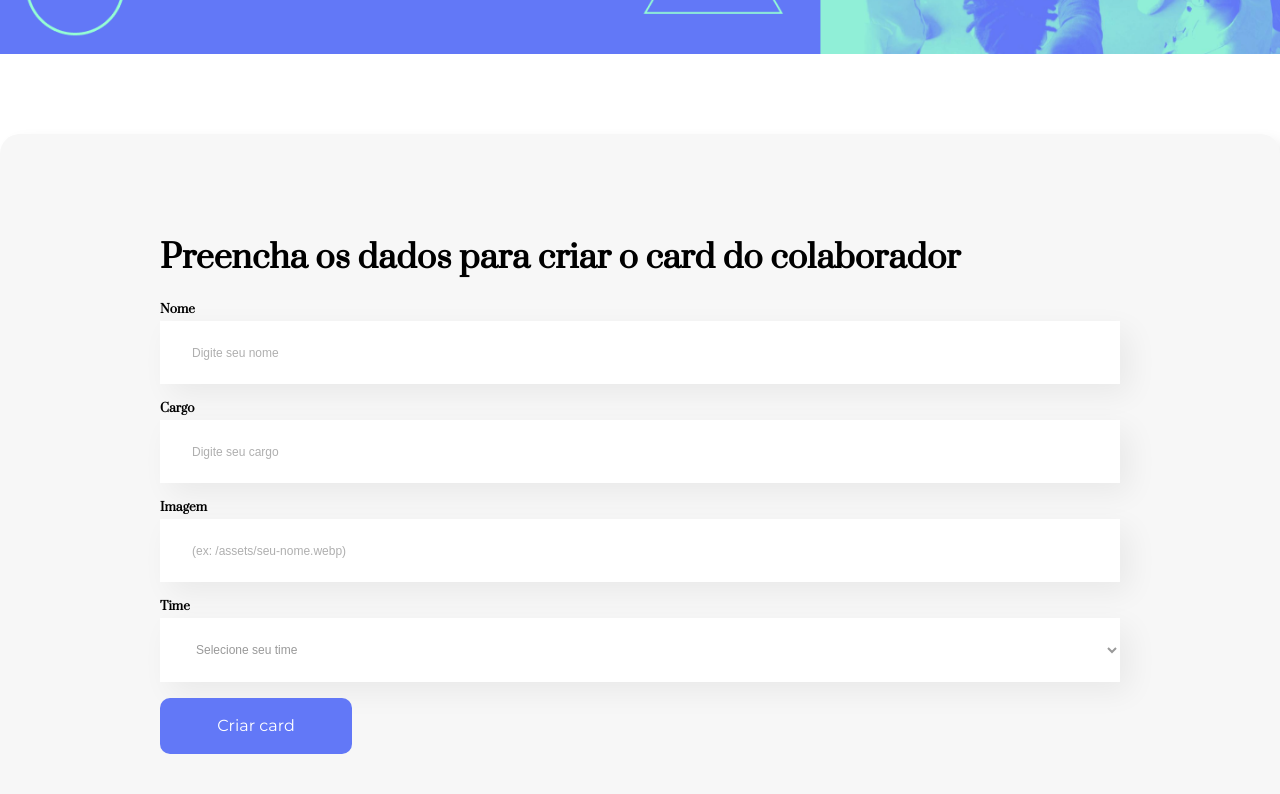
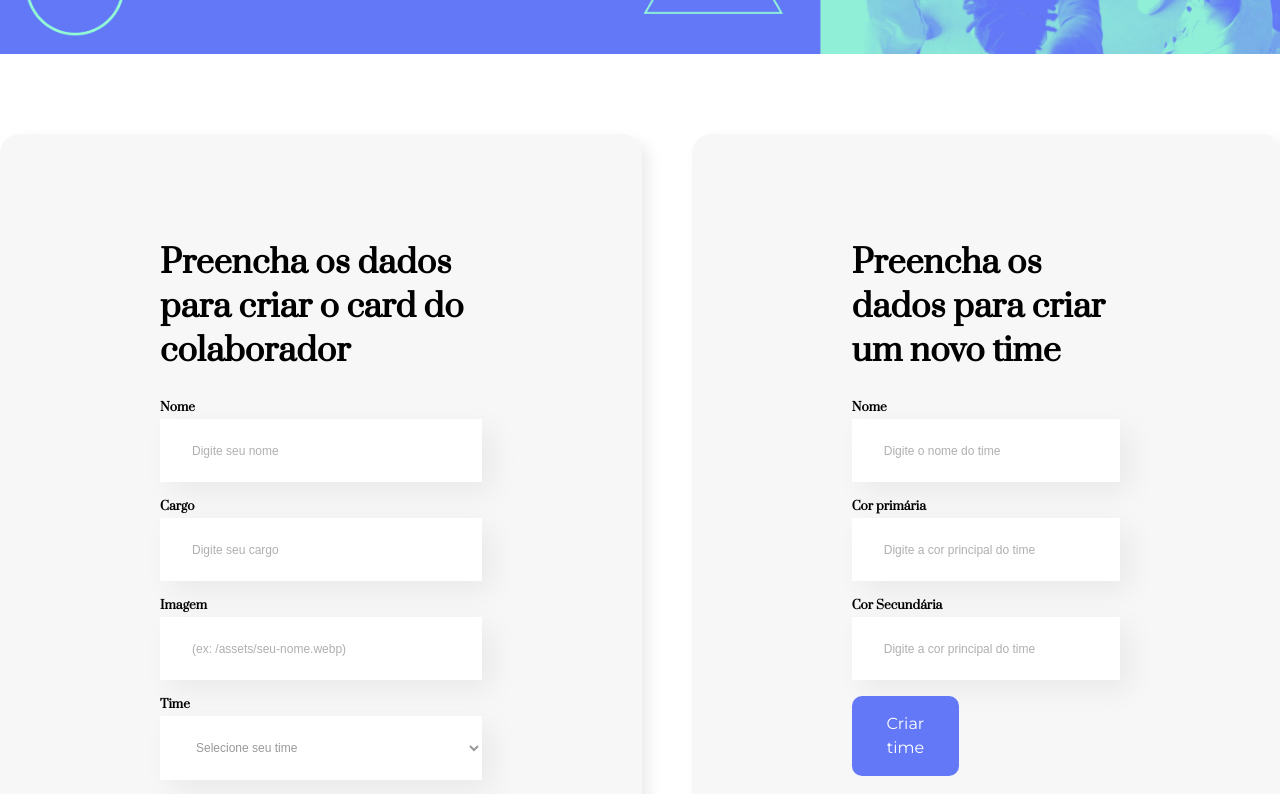
Before and after one commit to danielcoosta1/organo, a React (Create React App) app: page / in a window 1280 px wide. Shown: the part 440-1234 px from the top of the page. Built offline with nearby package versions, Linux system fonts and the light colour scheme.

Commit message:
colocando os formularios lado a lado, quando o usario estiver no desktop

```diff
--- a/src/components/Formulário/index.jsx
+++ b/src/components/Formulário/index.jsx
@@ -3,6 +3,7 @@
   FormularioTitle,
   FormularioForm,
   FormularioButton,
+  Main
 } from "./styles";
 
 import InputDefault from "../InputDefault";
@@ -77,7 +78,8 @@
   };
 
   return (
-    <>
+
+      <Main>
         <FormularioContainer>
           <FormularioTitle>
             Preencha os dados para criar o card do colaborador
@@ -120,7 +122,7 @@
               id="time" // O mesmo nome do campo no estado
               value={formData.time} // Valor controlado
               onChange={handleChange} // Mesma função que os outros inputs
-            options={times.map(time=> time.nome)}
+              options={times.map((time) => time.nome)}
             />
 
             {/* button */}
@@ -160,7 +162,8 @@
             <FormularioButton type="submit">Criar time</FormularioButton>
           </FormularioForm>
         </FormularioContainer>
-    </>
+      </Main>
+
   );
 };
 
--- a/src/components/Formulário/styles.js
+++ b/src/components/Formulário/styles.js
@@ -1,12 +1,25 @@
 import styled from "styled-components";
+
+const Main = styled.section`
+  display: flex;
+  gap: 50px;
+  max-width: 100rem;
+  margin: 0 auto;
+
+
+  @media screen and (max-width: 768px) {
+    flex-direction: column;
+  }
+  @media screen and (max-width: 420px) {
+
+  }
+`;
 
 const FormularioContainer = styled.div`
   display: flex;
   flex-direction: column;
   margin-top: 1.5rem;
   padding: 5rem 10rem;
-  max-width: 60rem;
-  margin: 0 auto;
 
   margin-top: 5rem;
 
@@ -44,7 +57,7 @@
 `;
 
 const FormularioButton = styled.button`
-  width: 20%;
+  width: 40%;
   background: #6278f7;
   mix-blend-mode: normal;
   border-radius: 10px;
@@ -87,4 +100,5 @@
   FormularioTitle,
   FormularioForm,
   FormularioButton,
+  Main
 };
```
Lines whose indentation alone changed are shown as unchanged.
